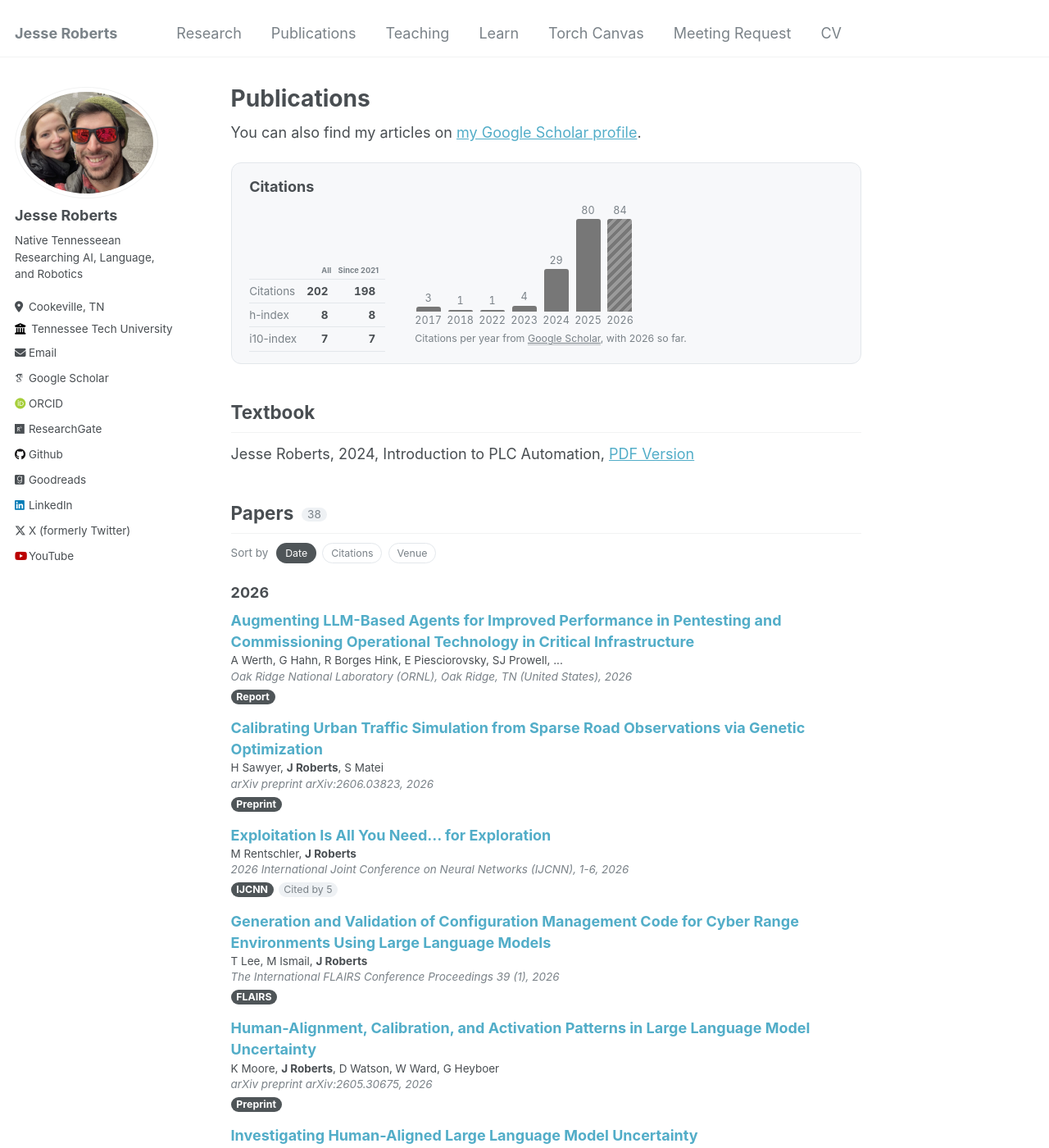
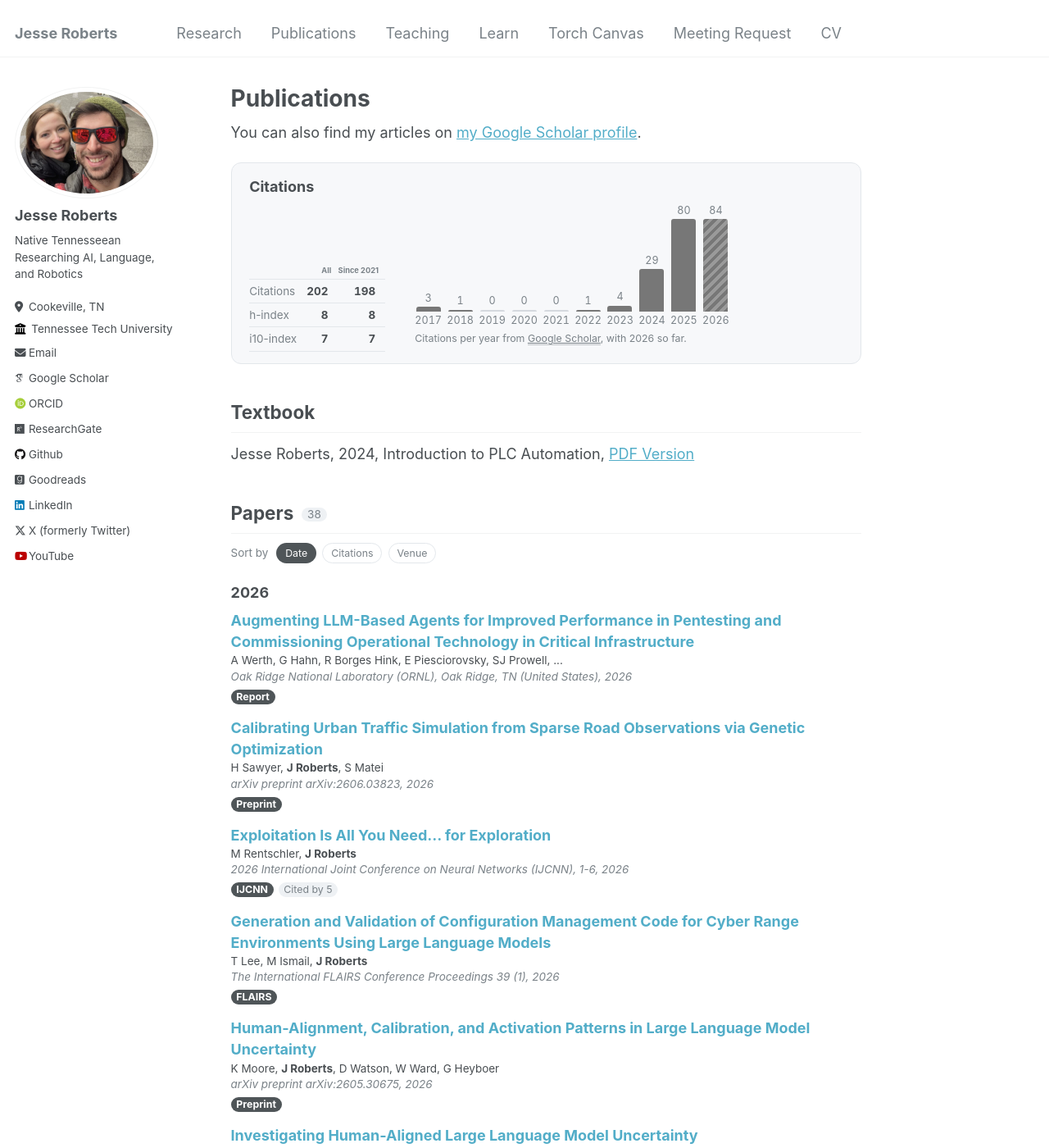
Before and after one commit to JesseTNRoberts/New-site-test, a Jekyll site: the page built from _pages/publications.md, in a window 1280 px wide and 1400 px high. Shown: the whole window at 82% size. Built offline with Jekyll 4.4.1, drawn with Linux system fonts in a browser that asks for light colours; some web fonts are replaced.

Commit message:
Citation chart: show years with no citations as empty slots, like Scholar
Co-Authored-By: Claude Opus 5.5 <noreply@anthropic.com>
Claude-Session: https://claude.ai/code/session_01NLXQzPmhbnJFZZenreEfUF

```diff
--- a/_includes/citation-chart.html
+++ b/_includes/citation-chart.html
@@ -22,15 +22,18 @@
     {% endif %}
     {% if graph and graph.size > 0 %}
     {% assign max = 1 %}{% for g in graph %}{% if g.citations > max %}{% assign max = g.citations %}{% endif %}{% endfor %}
+    {% assign first_year = graph.first.year %}{% assign last_year = graph.last.year %}
     {% assign this_year = site.time | date: "%Y" | plus: 0 %}
     <figure class="cite-chart">
-      <div class="cite-chart__bars" role="img" aria-label="Citations per year: {% for g in graph %}{{ g.year }} {{ g.citations }}{% unless forloop.last %}, {% endunless %}{% endfor %}">
-        {% for g in graph %}
-        {% assign pct = g.citations | times: 100.0 | divided_by: max %}
-        <div class="cite-chart__col{% if g.year == this_year %} is-current{% endif %}" title="{{ g.year }}, {{ g.citations }} citations{% if g.year == this_year %} so far{% endif %}">
-          <span class="cite-chart__val">{{ g.citations }}</span>
-          <span class="cite-chart__bar" style="height: {{ pct | round: 1 }}%"></span>
-          <span class="cite-chart__year">{{ g.year }}</span>
+      <div class="cite-chart__bars" role="img" aria-label="Citations per year, {% for g in graph %}{{ g.year }} {{ g.citations }}{% unless forloop.last %}, {% endunless %}{% endfor %}">
+        {% comment %} Scholar leaves out years with no citations, so fill the gaps with zero. {% endcomment %}
+        {% for y in (first_year..last_year) %}
+        {% assign c = 0 %}{% for g in graph %}{% if g.year == y %}{% assign c = g.citations %}{% endif %}{% endfor %}
+        {% assign pct = c | times: 100.0 | divided_by: max %}
+        <div class="cite-chart__col{% if y == this_year %} is-current{% endif %}" title="{{ y }}, {{ c }} citations{% if y == this_year %} so far{% endif %}">
+          <span class="cite-chart__val">{{ c }}</span>
+          <span class="cite-chart__bar{% if c == 0 %} is-zero{% endif %}" style="height: {{ pct | round: 1 }}%"></span>
+          <span class="cite-chart__year">{{ y }}</span>
         </div>
         {% endfor %}
       </div>
--- a/_sass/_learn.scss
+++ b/_sass/_learn.scss
@@ -295,6 +295,8 @@
     border-radius: 3px 3px 0 0;
   }
 
+  .cite-chart__bar.is-zero { background: #d5d9de; }
+
   .cite-chart__col.is-current .cite-chart__bar {
     background: repeating-linear-gradient(-45deg, #777 0 4px, #9a9a9a 4px 8px);
   }
```
